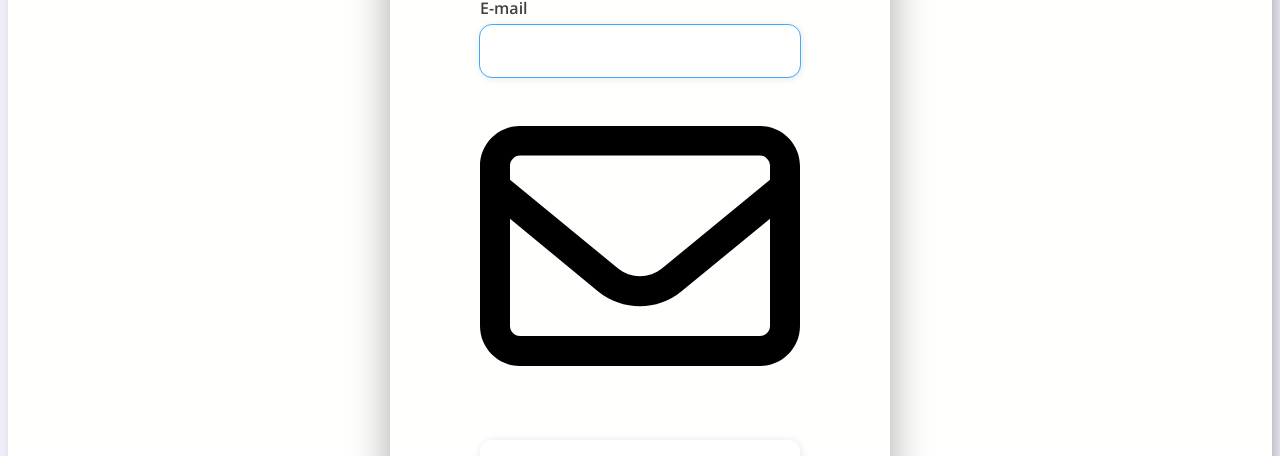
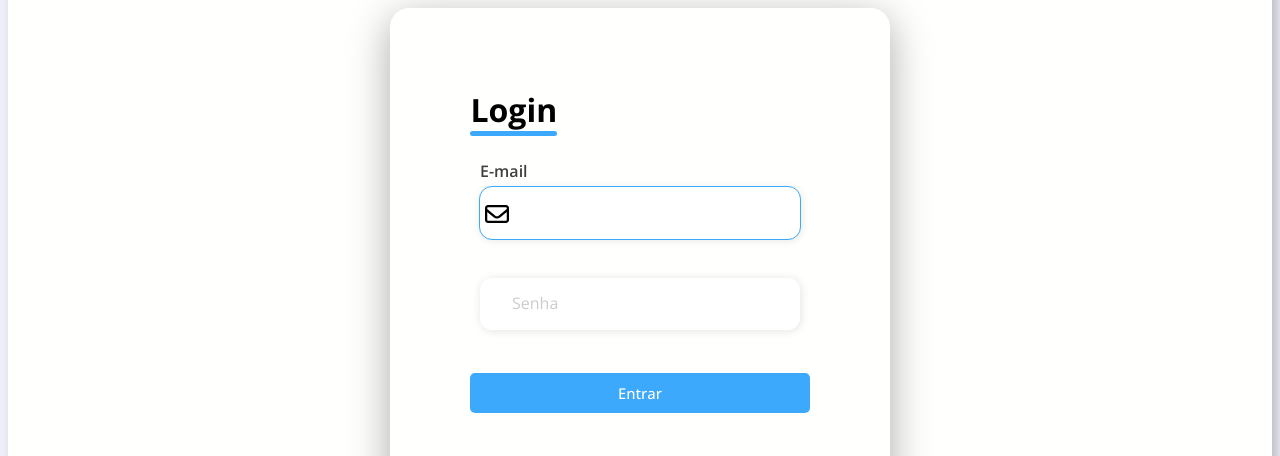
Before and after one commit to lipenathan/pedule-web, a Vue app: page /login in a window 1280 px wide. Shown: the part 204-660 px from the top of the page. Built offline with nearby package versions, Linux system fonts and the light colour scheme.

Commit message:
safe commit

```diff
--- a/src/views/Login.vue
+++ b/src/views/Login.vue
@@ -14,8 +14,8 @@
                     <h1>Login</h1>
                     <div class="float-label-group">
 
+                        <img class="email-icon" src="../assets/envelope-regular.svg" alt="Icone de um evelope">
                         <input  id="email" type="text" autocomplete="off" autofocus required v-model="state.email" >
-                        <img src="../assets/envelope-regular.svg" alt="Icone de um evelope">
                         <label class="float-label" for="email">E-mail</label>
                         <span v-if="v$.email.$error">
                             {{ v$.email.$errors[0].$message }}
@@ -44,9 +44,9 @@
 </template>
 
 <script>
-import useVuelidate from '@vuelidate/core';
+import useValidate from '@vuelidate/core';
 import { required, email, minLength, helpers } from '@vuelidate/validators'
-import {computed, reactive, state} from 'vue'
+import {computed, reactive} from 'vue'
 export default {
     setup (){
         const state = reactive({
@@ -56,18 +56,19 @@ export default {
         })
 
         const MensagemDeErroCustomizada = (value) => value.includes('teste')
-        const rules = computed (() =>{
+
+        const rules = computed (() => {
         return  {
             email: { required, email, MensagemDeErroCustomizada: helpers.withMessage('TEM QUE TER TESTE NO BAGUI', MensagemDeErroCustomizada ) },
             password:{ required, minLength: minLength(6) }
         }
     })
 
-        const v$ = useVuelidate(rules, state)
+        const v$ = useValidate(rules, state)
 
         return {
             state,
-            v$
+            v$,
         }
     },
     methods: {
@@ -78,6 +79,7 @@ export default {
             }else{
                 alert('form não ta indo essa merda')
             }
+            return false
         },
 
         register() {
@@ -159,19 +161,16 @@ border-radius: 5px;
 line-height: 0;
 border: none;
 cursor: pointer;
-
 }
 a {
     color: $btn-text;
     font-weight: 800;
     font-size: 0.9rem;
 }
-
 .btn-register:hover {
     background: #3da9fc99;
 
 }
-
 .card-login {
     display: flex;
     position: relative;
@@ -185,8 +184,6 @@ a {
 
 
 }
-
-
 .card-login h1::after {
     content: '';
     display: block;
@@ -196,8 +193,7 @@ a {
     margin-bottom: 2rem;
     border-radius: 10px;
     font-weight: 800;
-}
-.card-login input {
+}.card-login input {
     margin: 0.6rem 0;
     padding: 0.8 1.2rem;
     width: 20rem;
@@ -209,19 +205,25 @@ a {
     outline: none;
 
 }
-
 .card-login input:hover {
     background-color: #eeeeee99;
 }
 .card-login input:focus-visible {
     outline: 1px solid $button;
 }
+.email-icon {
+    position: absolute;
+    margin-top: 1.5rem;
+    margin-left: 0.3rem;
+    width: 1.5rem;
+    height: 1.5rem;
+    opacity: 1;
 
+}
 .float-label-group {
     position: relative;
     margin: 0.6rem;
 }
-
 .float-label {
         position:absolute;
 		font-size: 1rem;
@@ -229,7 +231,7 @@ a {
 		color: #cccccc;
 		pointer-events: none;
         top: 1.5rem;
-        left: 12px;
+        left: 2rem;
 		transition: all 0.1s ease;
 	}
 input:focus ~ .float-label,
@@ -242,7 +244,6 @@ input:not(:focus):valid ~ .float-label{
 		opacity: 1;
 		color: #404040;
 }
-
 .card-login button {
     width: 100%;
     border: none;
@@ -252,11 +253,9 @@ input:not(:focus):valid ~ .float-label{
     border-radius: 5px;
     cursor: pointer;
 }
-
 .card-login button:hover{
     background: #3da9fc99;
 }
-
 .card-login button a {
     font-size: 0.93rem;
     font-weight: 500;
```
